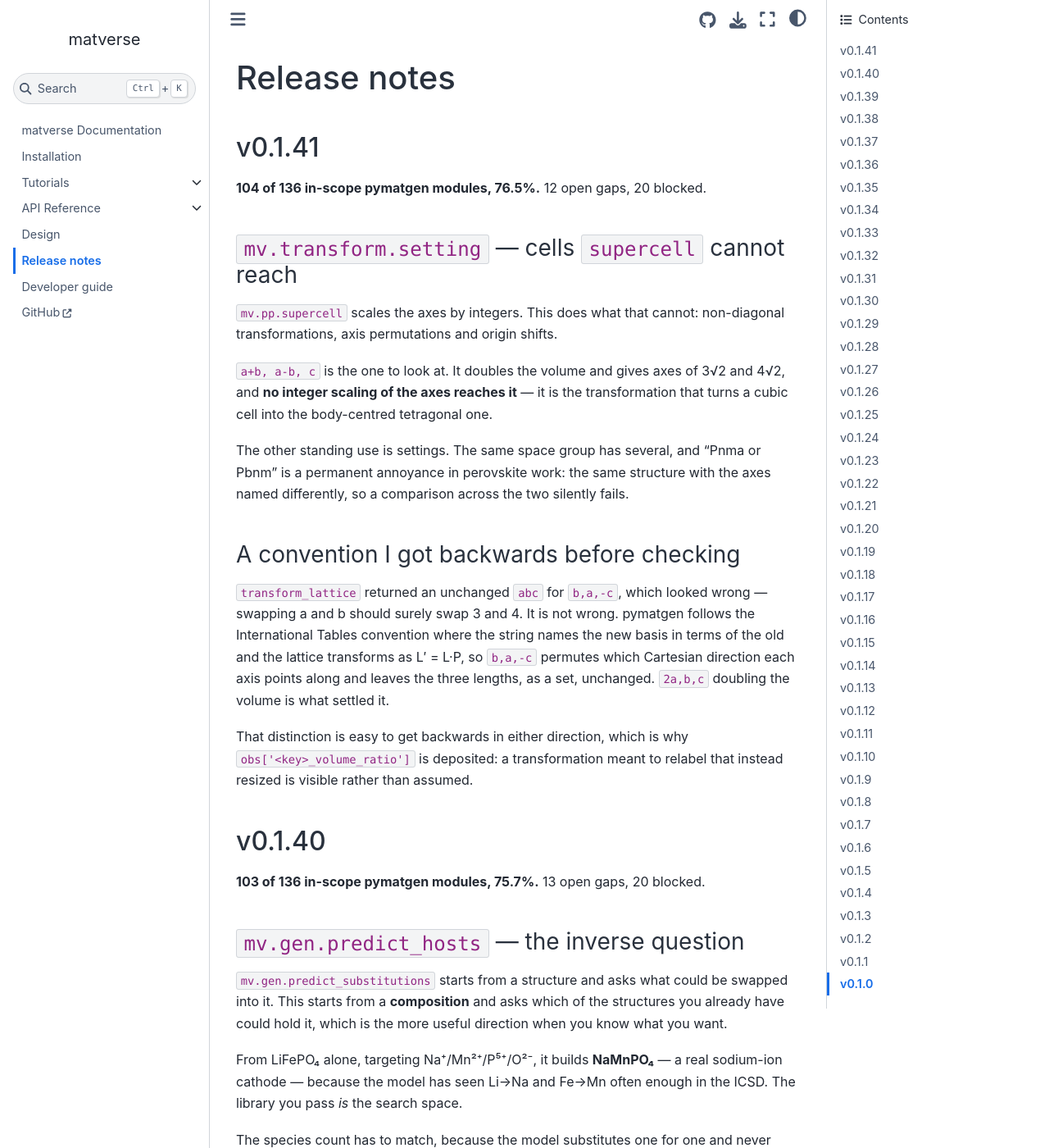
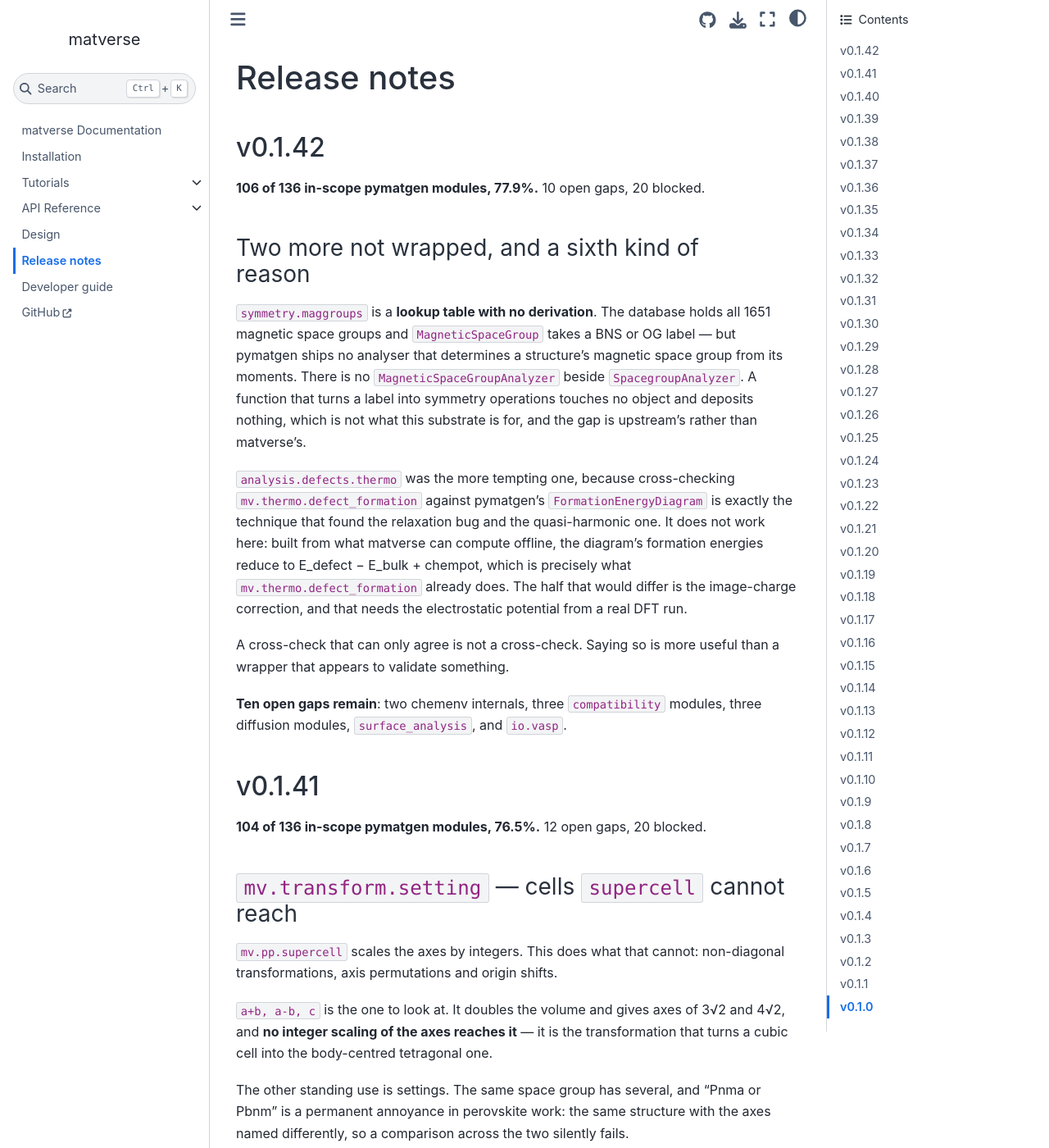
Before and after one commit to omicverse/matverse, a Sphinx documentation site: the page built from matverse_guide/docs/Release_notes.md, in a window 1280 px wide and 1400 px high. Shown: the whole window at 82% size. Built offline with Sphinx 7.4.7 and the Sphinx Book theme 1.1.4, drawn with Linux system fonts in a browser that asks for light colours; pages that are not in the unit, such as notebooks, are missing from menus.

Commit message:
v0.1.42: a lookup with no derivation, and a cross-check that could only agree
106 of 136 in-scope pymatgen modules, 77.9%. 10 open gaps, 20 blocked.

symmetry.maggroups is a lookup table with no derivation. The database holds all
1651 magnetic space groups and MagneticSpaceGroup takes a BNS or OG label, but
pymatgen ships no analyser that determines a structure's magnetic space group
from its moments - there is no MagneticSpaceGroupAnalyzer beside
SpacegroupAnalyzer. A function that turns a label into symmetry operations
touches no object and deposits nothing, which is not what this substrate is for.

analysis.defects.thermo was the more tempting one, because cross-checking
mv.thermo.defect_formation against pymatgen's FormationEnergyDiagram is exactly
the technique that found the relaxation bug and the quasi-harmonic one. It does
not work here: built from what matverse can compute offline, the diagram's
formation energies reduce to E_defect - E_bulk + chempot, which is precisely
what mv.thermo.defect_formation already does. The half that would differ is the
image-charge correction, which needs the electrostatic potential from a real DFT
run. A cross-check that can only agree is not a cross-check.

Ten open gaps remain: two chemenv internals, three compatibility modules, three
diffusion modules, surface_analysis and io.vasp.

667 tests pass on 3.12, 654 pass and 13 skip on 3.10.

Co-Authored-By: Claude Fable 5 <noreply@anthropic.com>
Claude-Session: https://claude.ai/code/session_016wh5NzNE9Wn49nuUm7zg2a

```diff
--- a/matverse/__init__.py
+++ b/matverse/__init__.py
@@ -68,7 +68,7 @@ from ._core import (check_commercial_use, compare_levels, grid_of,  # noqa: F401
                     set_level, structures, variants)
 from ._registry import get_registry
 
-__version__ = "0.1.41"
+__version__ = "0.1.42"
 
 #: The process-global function registry.
 registry = get_registry()
--- a/matverse_guide/docs/Release_notes.md
+++ b/matverse_guide/docs/Release_notes.md
@@ -1,4 +1,33 @@
 # Release notes
+
+## v0.1.42
+
+**106 of 136 in-scope pymatgen modules, 77.9%.** 10 open gaps, 20 blocked.
+
+### Two more not wrapped, and a sixth kind of reason
+
+`symmetry.maggroups` is a **lookup table with no derivation**. The database
+holds all 1651 magnetic space groups and `MagneticSpaceGroup` takes a BNS or OG
+label — but pymatgen ships no analyser that determines a structure's magnetic
+space group from its moments. There is no `MagneticSpaceGroupAnalyzer` beside
+`SpacegroupAnalyzer`. A function that turns a label into symmetry operations
+touches no object and deposits nothing, which is not what this substrate is for,
+and the gap is upstream's rather than matverse's.
+
+`analysis.defects.thermo` was the more tempting one, because cross-checking
+`mv.thermo.defect_formation` against pymatgen's `FormationEnergyDiagram` is
+exactly the technique that found the relaxation bug and the quasi-harmonic one.
+It does not work here: built from what matverse can compute offline, the
+diagram's formation energies reduce to E_defect − E_bulk + chempot, which is
+precisely what `mv.thermo.defect_formation` already does. The half that would
+differ is the image-charge correction, and that needs the electrostatic
+potential from a real DFT run.
+
+A cross-check that can only agree is not a cross-check. Saying so is more useful
+than a wrapper that appears to validate something.
+
+**Ten open gaps remain**: two chemenv internals, three `compatibility` modules,
+three diffusion modules, `surface_analysis`, and `io.vasp`.
 
 ## v0.1.41
 
--- a/pyproject.toml
+++ b/pyproject.toml
@@ -4,7 +4,7 @@ build-backend = "setuptools.build_meta"
 
 [project]
 name = "matverse"
-version = "0.1.41"
+version = "0.1.42"
 description = "A materials analysis ecosystem on the AnnData substrate"
 readme = "README.md"
 requires-python = ">=3.10"
```
Also changed, not shown: README.md (+1 -1 lines), 2 other files.
